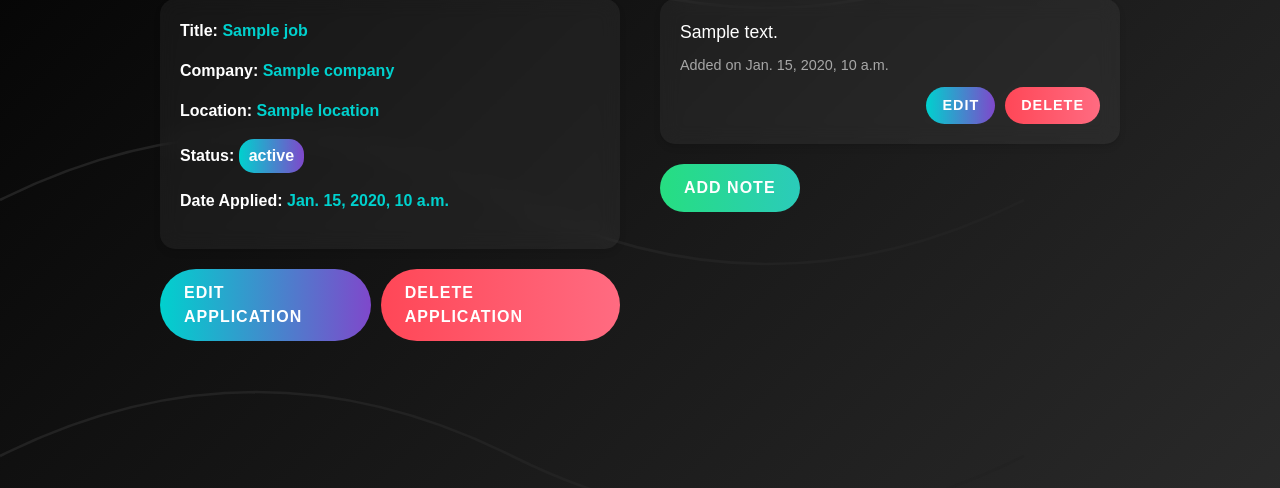
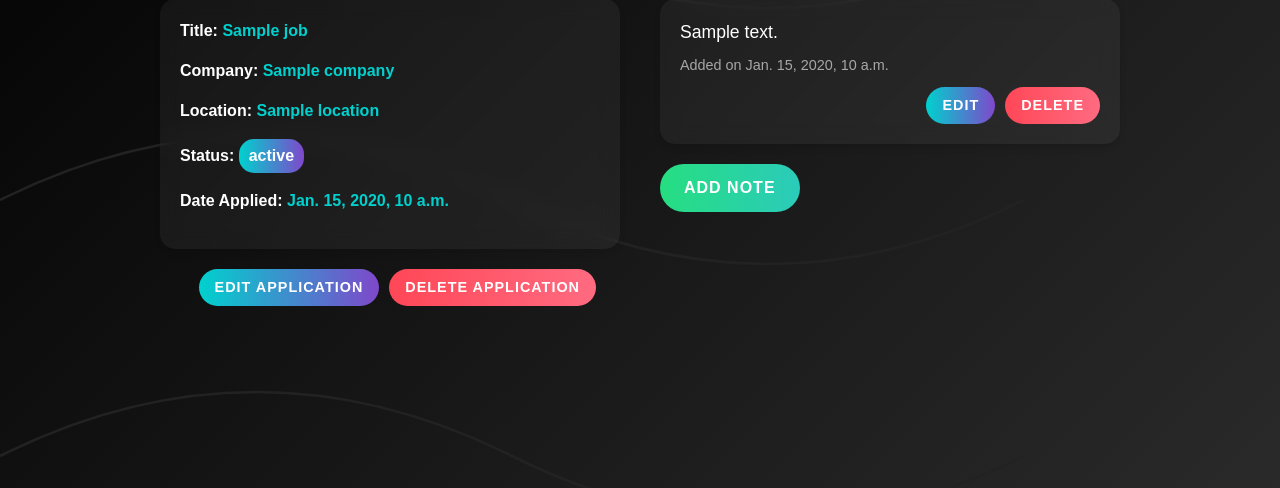
Before and after one commit to Vasileios20/JobAppTracker, a Django app: template job_application/templates/job_application/job_application.html in a window 1280 px wide. Shown: the part 312-800 px from the top of the page. Run offline with Django 4.2, Linux system fonts and the light colour scheme; tables that the repository leaves empty hold one stand-in row (values such as "Sample post"); the template is opened without the code that fills it: values that come from a table or form of the project are taken from there, most other values are stand-ins (such as "Sample title", 1, 10 or a date in 2020); data that the repository does not hold is empty; some libraries are stand-ins or nearby versions.

Commit message:
Update spacing and button size in job_application.html

```diff
--- a/job_application/templates/job_application/job_application.html
+++ b/job_application/templates/job_application/job_application.html
@@ -22,9 +22,9 @@ Job Dashboard
                         <p><strong>Status:</strong> <span class="jd-status">{{ job.status }}</span></p>
                         <p><strong>Date Applied:</strong> <span class="jd-highlight">{{ job.date_applied }}</span></p>
                     </div>
-                    <div class="jd-actions">
-                        <a href="{% url 'update_job' job.id %}" class="jd-button jd-button-edit">Edit Application</a>
-                        <a href="{% url 'delete_job' job.id %}" class="jd-button jd-button-delete">Delete Application</a>
+                    <div class="jd-actions me-4">
+                        <a href="{% url 'update_job' job.id %}" class="jd-button jd-button-edit jd-button-small">Edit Application</a>
+                        <a href="{% url 'delete_job' job.id %}" class="jd-button jd-button-delete jd-button-small">Delete Application</a>
                     </div>
                 {% else %}
                     <p class="jd-no-job">No job selected. Please add or select a job to view details.</p>
```
